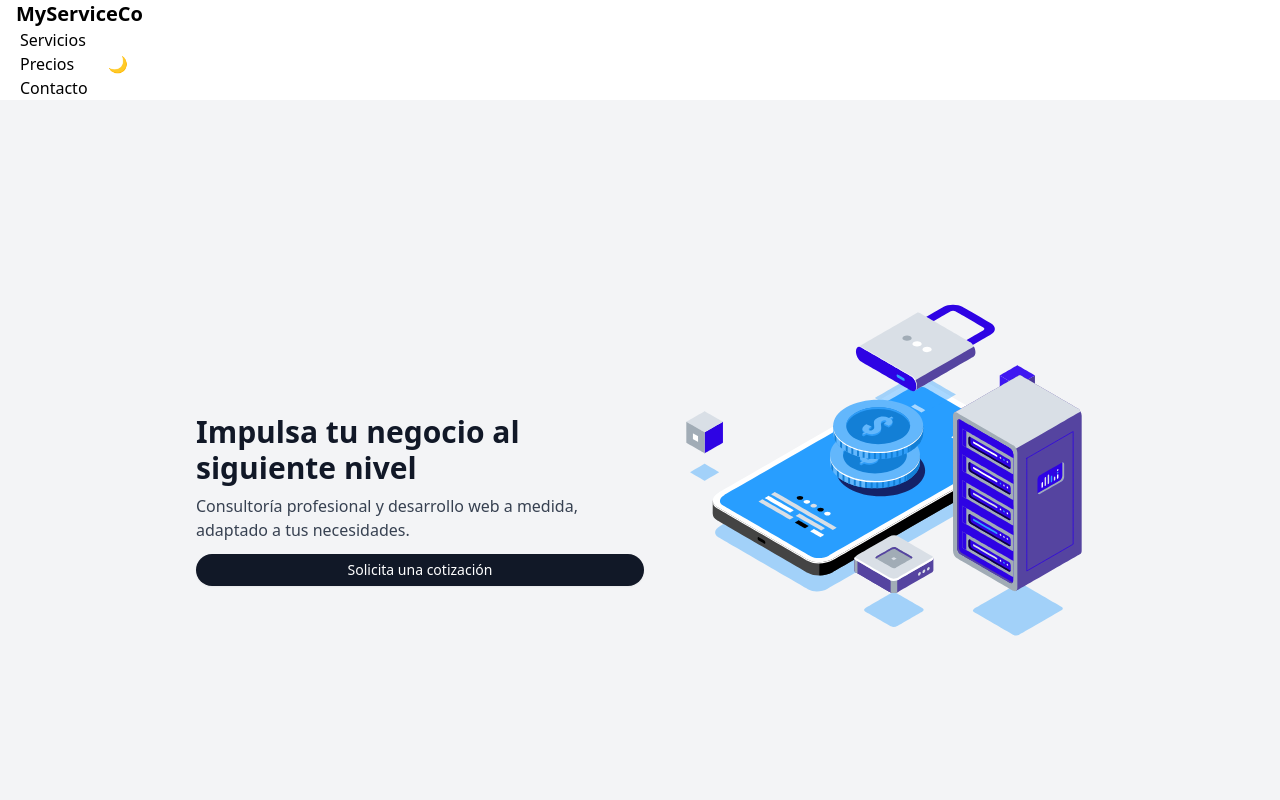
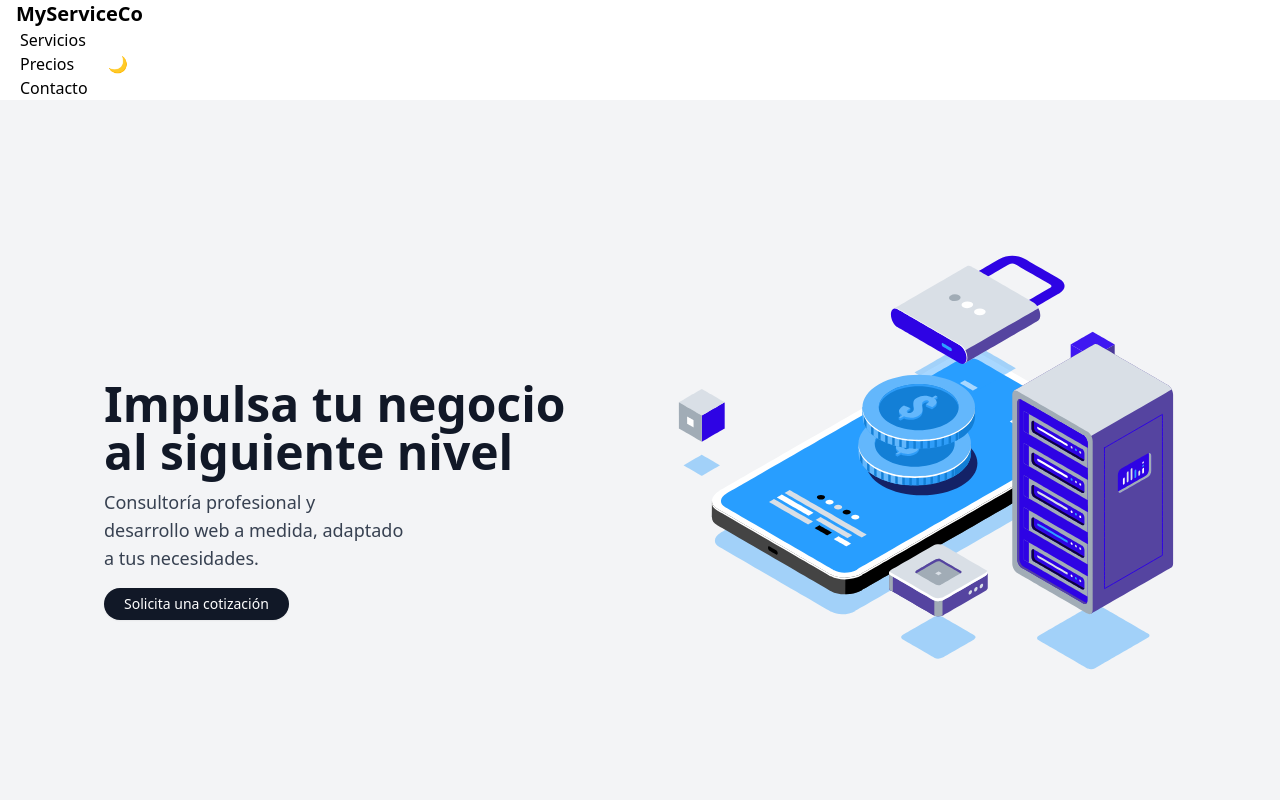
Before and after one commit to Omitofo/my-service-landing, a React (Vite) app: page / in a window 1280 px wide. Shown: the top 800 px of the page. Built offline with nearby package versions, Linux system fonts and the light colour scheme.

Commit message:
Hero update

```diff
--- a/src/components/Hero.jsx
+++ b/src/components/Hero.jsx
@@ -15,30 +15,29 @@ export default function Hero({ theme }) {
         theme === 'dark' ? 'bg-gray-900' : 'bg-gray-100'
       }`}
     >
-      {/* ✅ Reverse order on desktop */}
-      <div className="flex flex-col xl:flex-row-reverse items-center justify-center w-full max-w-6xl px-6 md:px-10 gap-6 xl:gap-10">
+      <div className="flex flex-col xl:flex-row-reverse items-center justify-center w-full max-w-6xl px-6 md:px-10 gap-6 xl:gap-16">
 
-        {/* Animación Lottie */}
+        {/* Lottie Animation */}
         <div className="flex-shrink-0 flex items-center justify-center w-full xl:w-auto">
           <Player
             autoplay
             loop
             src={heroAnimation}
-            className="w-[200px] sm:w-[250px] md:w-[300px] lg:w-[350px] xl:w-[400px] h-auto object-contain"
+            className="w-[250px] sm:w-[300px] md:w-[350px] lg:w-[400px] xl:w-[500px] h-auto object-contain"
           />
         </div>
 
-        {/* Texto + botón */}
-        <div className="flex flex-col justify-center text-center xl:text-left max-w-md">
+        {/* Text + Button */}
+        <div className="flex flex-col justify-center text-center xl:text-left max-w-md xl:max-w-lg">
           <h1
-            className={`text-xl sm:text-2xl md:text-3xl font-semibold mb-2 leading-snug ${
+            className={`text-2xl sm:text-3xl md:text-4xl xl:text-5xl font-bold mb-3 leading-snug ${
               theme === 'dark' ? 'text-white' : 'text-gray-900'
             }`}
           >
             Impulsa tu negocio al siguiente nivel
           </h1>
           <p
-            className={`text-sm sm:text-base mb-3 leading-relaxed ${
+            className={`text-sm sm:text-base xl:text-lg mb-4 leading-relaxed xl:max-w-[300px] ${
               theme === 'dark' ? 'text-gray-300' : 'text-gray-700'
             }`}
           >
@@ -46,11 +45,12 @@ export default function Hero({ theme }) {
           </p>
           <button
             onClick={handleClick}
-            className="bg-gray-900 text-white font-medium rounded-full px-4 py-1.5 text-sm shadow-sm hover:shadow-md hover:bg-gray-800 transition-all duration-200 mx-auto xl:mx-0"
+            className="bg-gray-900 text-white font-medium rounded-full px-5 py-1.5 text-sm shadow-sm hover:shadow-md hover:bg-gray-800 transition-all duration-200 mx-auto xl:mx-0 w-max"
           >
             Solicita una cotización
           </button>
         </div>
+
       </div>
     </section>
   );
```
